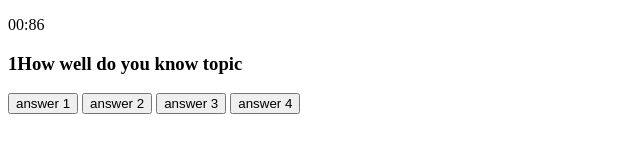
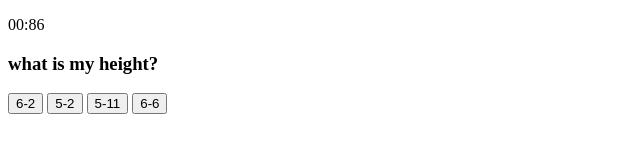
Before and after one commit to marvinblunck/Online-quiz, a plain HTML site: page startquiz.html in a window 1280 px wide. Shown: the whole page, without its empty margins (0-640 px from the left). Drawn offline with Linux system fonts and the light colour scheme.

Commit message:
completed readMe

```diff
--- a/startquiz.html
+++ b/startquiz.html
@@ -10,36 +10,36 @@
 <body>
     <p id="safeTimerDisplay">00:90</p>
     <div id="question-1" >
-    <h3 class="question">1How well do you know topic </h3>
+    <h3 class="question">what is my height? </h3>
 
-    <button class="answer" data-select="true">answer 1</button>
-    <button class="answer">answer 2</button>
-    <button class="answer">answer 3</button>
-    <button class="answer">answer 4</button>
+    <button class="answer" data-select="true">6-2</button>
+    <button class="answer">5-2</button>
+    <button class="answer">5-11</button>
+    <button class="answer">6-6</button>
 </div>
 
 <div id="question-2" class="hide">
-    <h3 class="question">2How well do you know topic </h3>
-    <button class="answer">answer 1</button>
-    <button class="answer">answer 2</button>
-    <button class="answer" data-select="true">answer 3</button>
-    <button class="answer">answer 4</button>
+    <h3 class="question">What is my favorite game </h3>
+    <button class="answer">stardew valley</button>
+    <button class="answer">terraria</button>
+    <button class="answer" data-select="true">binding of isaac</button>
+    <button class="answer">league of legends</button>
 </div>
 
 <div id="question-3" class="hide">
-    <h3 class="question">3How well do you know topic </h3>
-    <button class="answer">answer 1</button>
-    <button class="answer">answer 2</button>
-    <button class="answer">answer 3</button>
-    <button class="answer" data-select="true">answer 4</button>
+    <h3 class="question">what is my favorite food </h3>
+    <button class="answer">pizza</button>
+    <button class="answer">pho</button>
+    <button class="answer">wings</button>
+    <button class="answer" data-select="true">pad thai</button>
 </div>
 
 <div id="question-4" class="hide">
-    <h3 class="question">4How well do you know topic </h3>
-    <button class="answer" data-select="true">answer 1</button>
-    <button class="answer">answer 2</button>
-    <button class="answer">answer 3</button>
-    <button class="answer">answer 4</button>
+    <h3 class="question">what is my favorite color </h3>
+    <button class="answer" data-select="true">blue</button>
+    <button class="answer">yellow</button>
+    <button class="answer">green</button>
+    <button class="answer">red</button>
 </div>
 
 <div id="game-over" class="hide">
```
Also changed, not shown: assets/image/Onlinequiz.jpg (added), assets/image/QuizQuestion.jpg (added), 1 other file.
